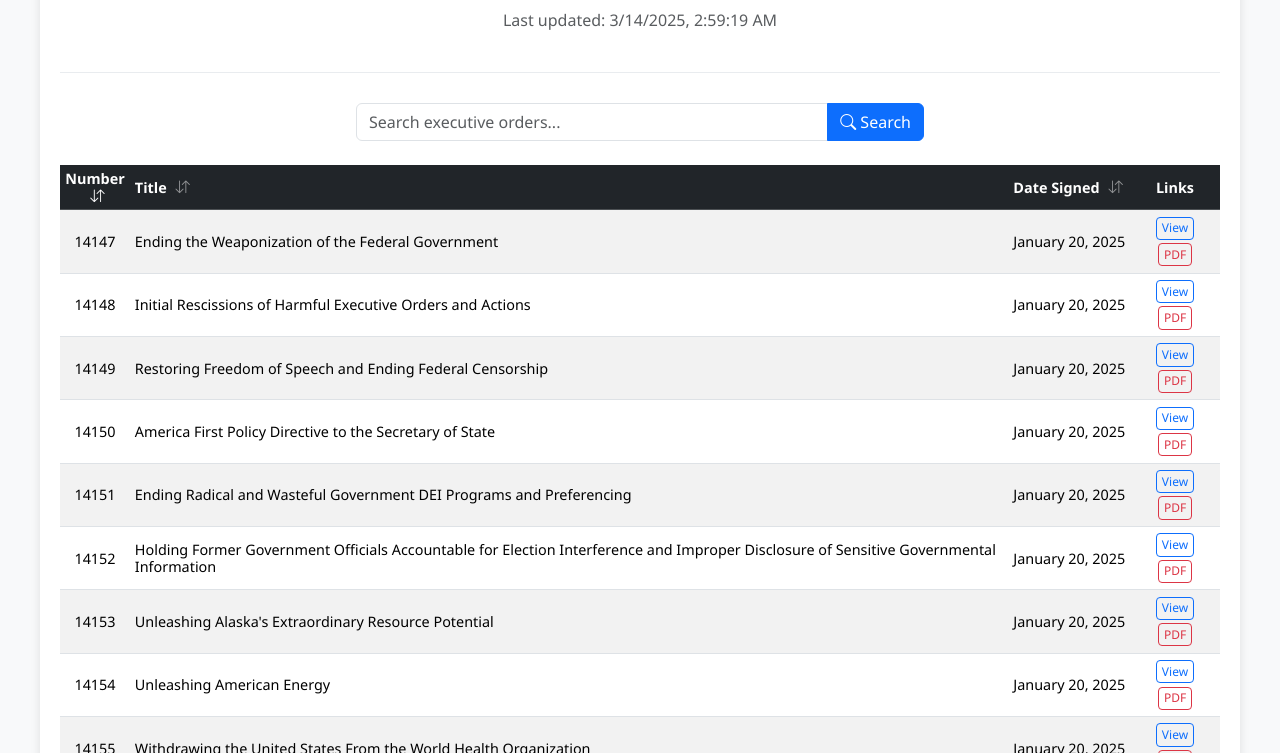
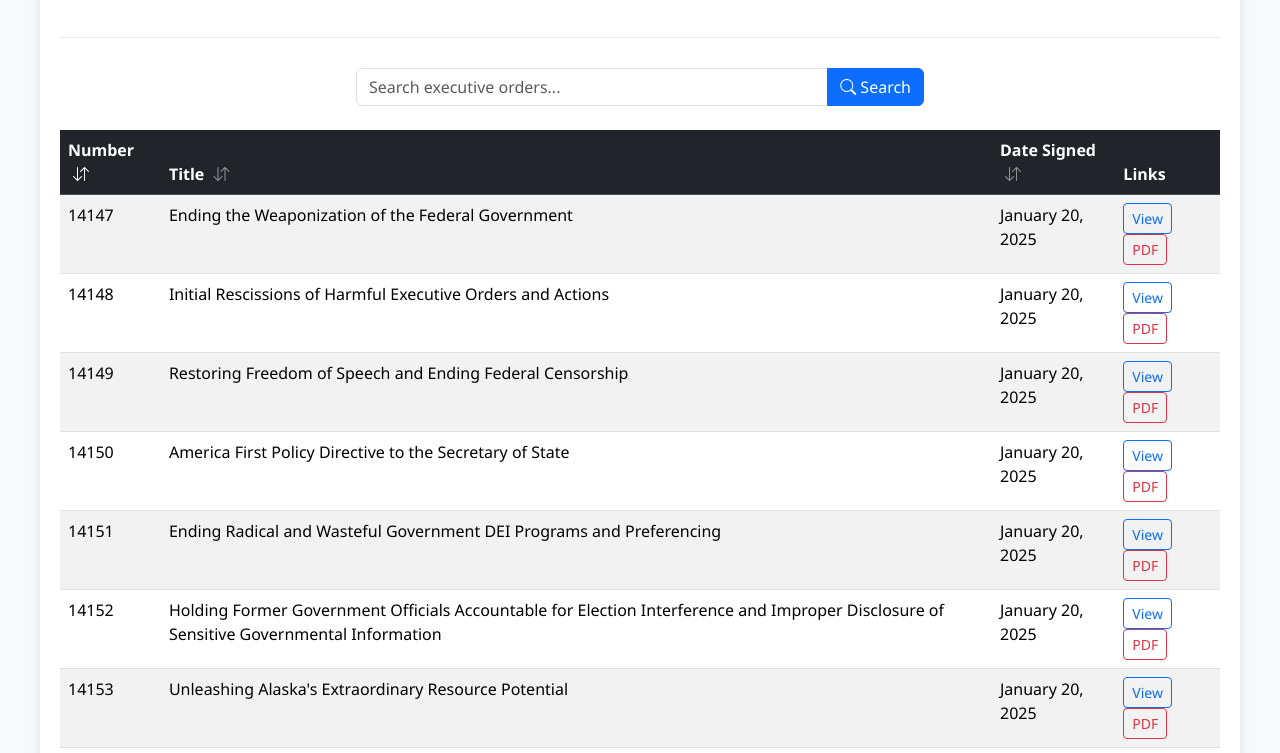
Before and after one commit to NancyWakeFDT/trump-executive-orders, a website: page public/index.html in a window 1280 px wide. Shown: the part 157-910 px from the top of the page. Drawn offline with nearby package versions, Linux system fonts and the light colour scheme.

Commit message:
Update styles.css

```diff
--- a/public/styles.css
+++ b/public/styles.css
@@ -72,56 +72,6 @@ footer a:hover {
     }
 }
 
-/* Make table rows more compact - stronger version */
-.table td, .table th {
-    padding: 0.3rem !important;
-    vertical-align: middle !important;
-    line-height: 1.2 !important;
-    height: auto !important;
-}
-
-/* Reduce the font size slightly */
-.table {
-    font-size: 0.9rem !important;
-}
-
-/* Remove extra spacing in table rows */
-.table tr {
-    height: auto !important;
-}
-
-/* Make the date column narrower */
-.table th:nth-child(3),
-.table td:nth-child(3) {
-    width: 120px !important;
-    white-space: nowrap !important;
-}
-
-/* Make the links column narrower */
-.table th:nth-child(4),
-.table td:nth-child(4) {
-    width: 90px !important;
-    text-align: center !important;
-}
-
-/* Make the number column narrower */
-.table th:nth-child(1),
-.table td:nth-child(1) {
-    width: 70px !important;
-    text-align: center !important;
-}
-
-/* Make buttons in the links column smaller */
-.table .btn-sm {
-    padding: 0.1rem 0.3rem !important;
-    font-size: 0.75rem !important;
-}
-
-/* Remove extra margin between buttons */
-.table .btn {
-    margin: 0.1rem !important;
-}
-
 /* Responsive iframe container */
 .text-center iframe {
     max-width: 100%;
@@ -135,3 +85,21 @@ footer a:hover {
         height: 450px;
     }
 }
+
+/* Egg Index page specific styles */
+.container h1 {
+    font-size: 2.2rem;
+}
+
+/* Reduce container padding for egg index page */
+.card-body.pt-2.pb-2 {
+    padding-left: 0.5rem;
+    padding-right: 0.5rem;
+}
+
+/* Adjust container padding */
+@media (min-width: 992px) {
+    .container {
+        padding-top: 10px;
+    }
+}
```
